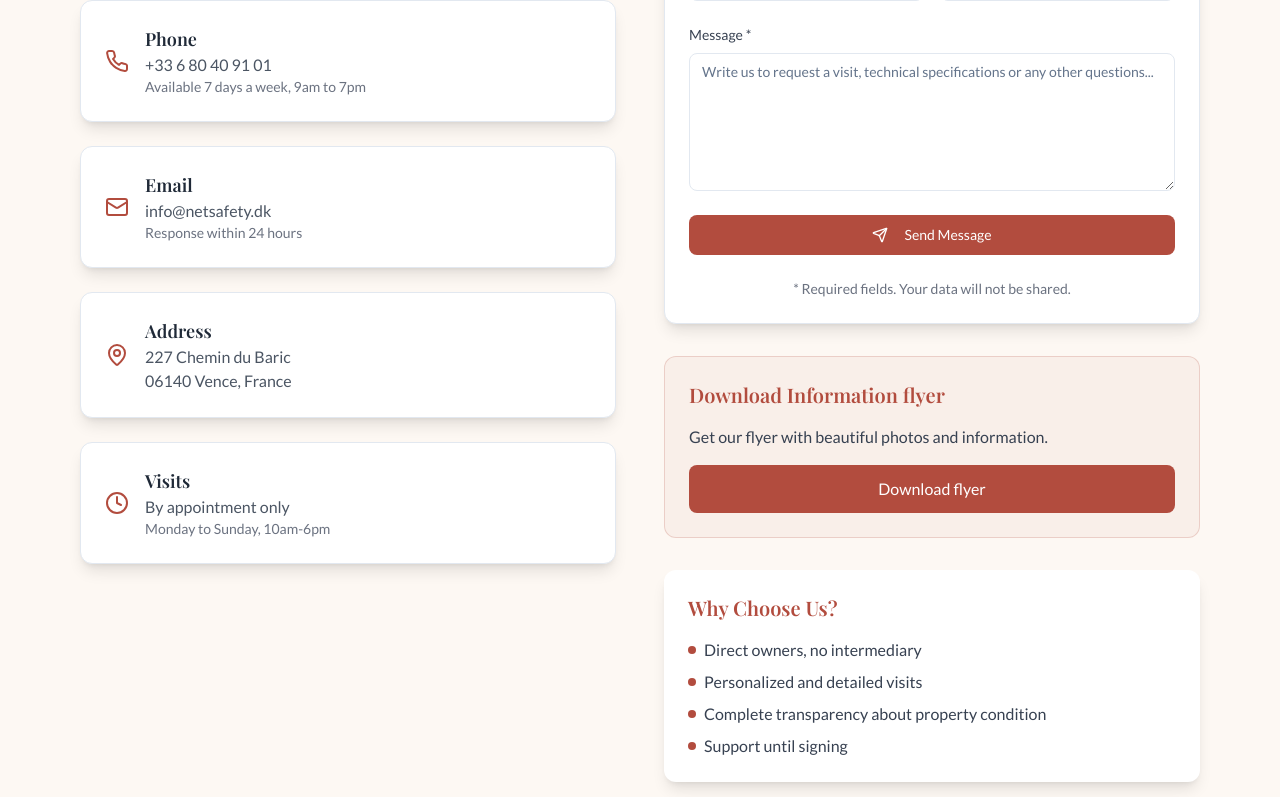
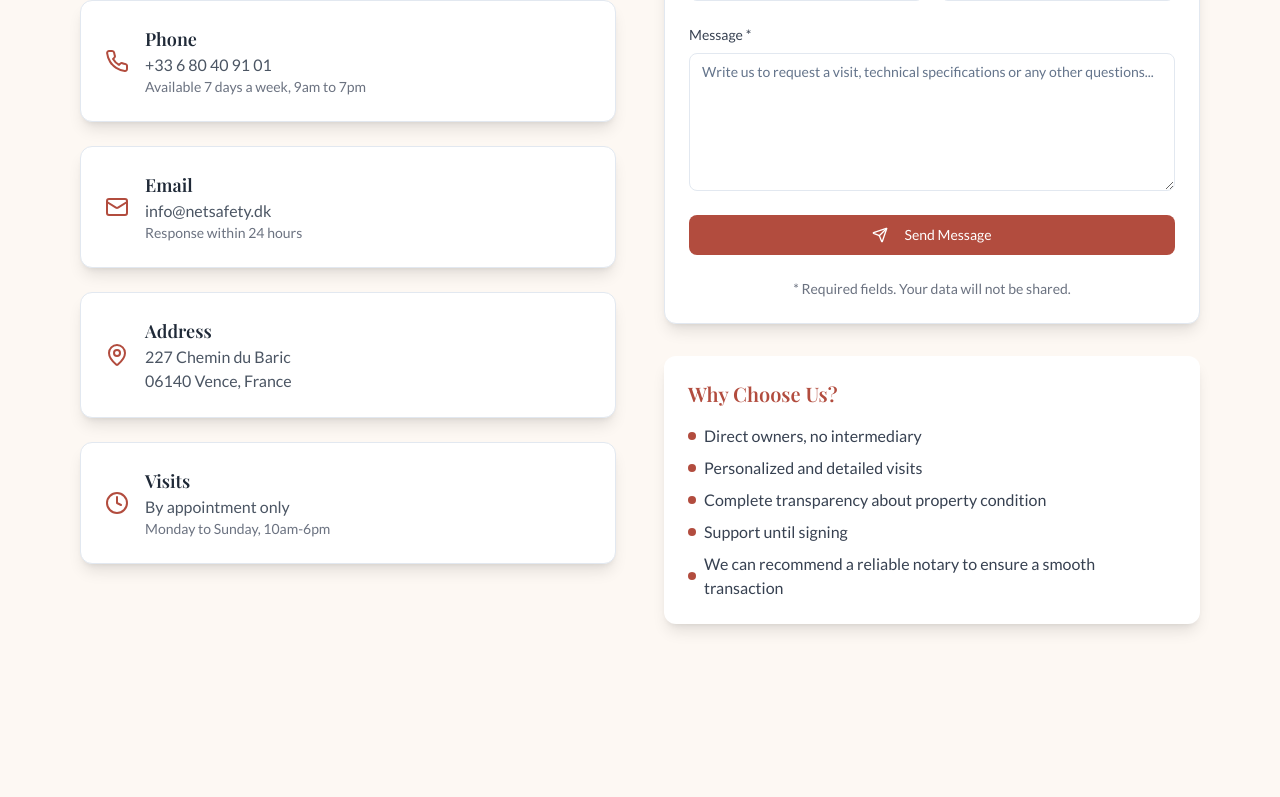
Before and after one commit to hasidnord/hasidnord.github.io, a Next.js app: page /contact in a window 1280 px wide. Shown: the part 444-1241 px from the top of the page. After the commit the page ends 1132 px from the top, so only its background shows below. Built offline with nearby package versions, Linux system fonts and the light colour scheme; a web font is replaced by a local one.

Commit message:
tekstændringer

```diff
--- a/app/contact/page.tsx
+++ b/app/contact/page.tsx
@@ -180,22 +180,6 @@ export default function ContactPage() {
               </CardContent>
             </Card>
 
-            {/* Send More Info Section */}
-            <div className="mt-8 p-6 bg-terracotta/5 rounded-xl border border-terracotta/20">
-              <h3 className="font-playfair text-xl font-semibold text-terracotta mb-4">
-                Download Information flyer
-              </h3>
-              <p className="text-gray-700 mb-4">
-                Get our flyer with beautiful photos and information.
-              </p>
-              <a
-                href="/Brochure.pdf"
-                download
-                className="w-full bg-terracotta hover:bg-terracotta/90 text-white py-3 rounded-lg font-medium transition-colors flex items-center justify-center text-center"
-              >
-                Download flyer
-              </a>
-            </div>
 
             <div className="mt-8 p-6 bg-white rounded-xl shadow-lg">
               <h3 className="font-playfair text-xl font-semibold text-terracotta mb-4">Why Choose Us?</h3>
@@ -216,6 +200,10 @@ export default function ContactPage() {
                   <div className="w-2 h-2 bg-terracotta rounded-full"></div>
                   <span>Support until signing</span>
                 </li>
+                <li className="flex items-center space-x-2">
+                  <div className="w-2 h-2 bg-terracotta rounded-full"></div>
+                  <span>We can recommend a reliable notary to ensure a smooth transaction</span>
+                </li>
               </ul>
             </div>
           </div>
--- a/app/description/page.tsx
+++ b/app/description/page.tsx
@@ -30,6 +30,21 @@ export default function DescriptionPage() {
             Discover all the details of this exceptional Provençal villa, its technical characteristics and numerous
             assets
           </p>
+          <div className="mt-8 p-6 bg-terracotta/5 rounded-xl border border-terracotta/20 max-w-xl mx-auto">
+            <h3 className="font-playfair text-xl font-semibold text-terracotta mb-4">
+              Download Information flyer
+            </h3>
+            <p className="text-gray-700 mb-4">
+              Get our flyer with beautiful photos and information.
+            </p>
+            <a
+              href="/Brochure.pdf"
+              download
+              className="w-full bg-terracotta hover:bg-terracotta/90 text-white py-3 rounded-lg font-medium transition-colors flex items-center justify-center text-center"
+            >
+              Download flyer
+            </a>
+          </div>
         </div>
 
         {/* Main Features */}
--- a/app/map/page.tsx
+++ b/app/map/page.tsx
@@ -21,8 +21,7 @@ export default function MapPage() {
           refined and relaxed.
           </p>
           <p className="text-xl text-gray-600 max-w-3xl mx-auto mt-4">
-          Here, you’re not just buying a home – you’re embracing a way of life where the light is golden, the air
-          is fresh, and the pace is beautifully unhurried.
+          Here, you’re not just buying a home – you’re embracing a way of life where the pace is beautifully unhurried.
           </p>
         </div>
 
```
